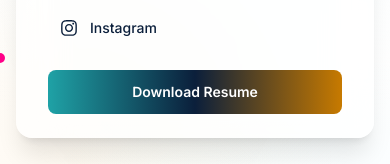
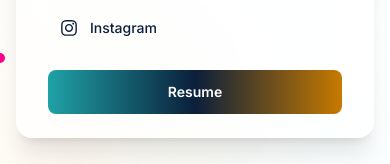
Before and after one commit to Nithinlinga/React-portfolio-Nithin, a React (Vite) app: page / in a window 390 px wide. Both pictures are taken after a click on the button 337 px from the left and 40 px from the top of the page. Shown: the part 259-423 px from the top of the page. Built offline with nearby package versions, Linux system fonts and the light colour scheme.

Commit message:
Change resume button text and attributes

```diff
--- a/src/components/Navbar.jsx
+++ b/src/components/Navbar.jsx
@@ -83,7 +83,7 @@ const Navbar = () => {
             {/* Resume Button - Hidden on Mobile */}
             <motion.a
               href={resume}
-              download="LingaNithin_2025_SDE.pdf"
+              target="_blank"
               whileHover={{ scale: 1.05 }}
               whileTap={{ scale: 0.95 }}
               className='hidden sm:block px-4 sm:px-6 py-2 rounded-full bg-gradient-to-r from-[var(--accent-teal)] via-[var(--accent-navy)] to-[var(--accent-amber)] text-white font-semibold text-sm shadow-lg hover:opacity-95 transition-all'
@@ -138,7 +138,7 @@ const Navbar = () => {
               whileHover={{ scale: 1.02 }}
               className="rounded-lg bg-gradient-to-r from-[var(--accent-teal)] via-[var(--accent-navy)] to-[var(--accent-amber)] px-4 py-3 text-white font-semibold text-sm w-full text-center hover:shadow-lg transition-all mt-2"
             >
-              Download Resume
+              Resume
             </motion.a>
           </div>
         </motion.div>
```
